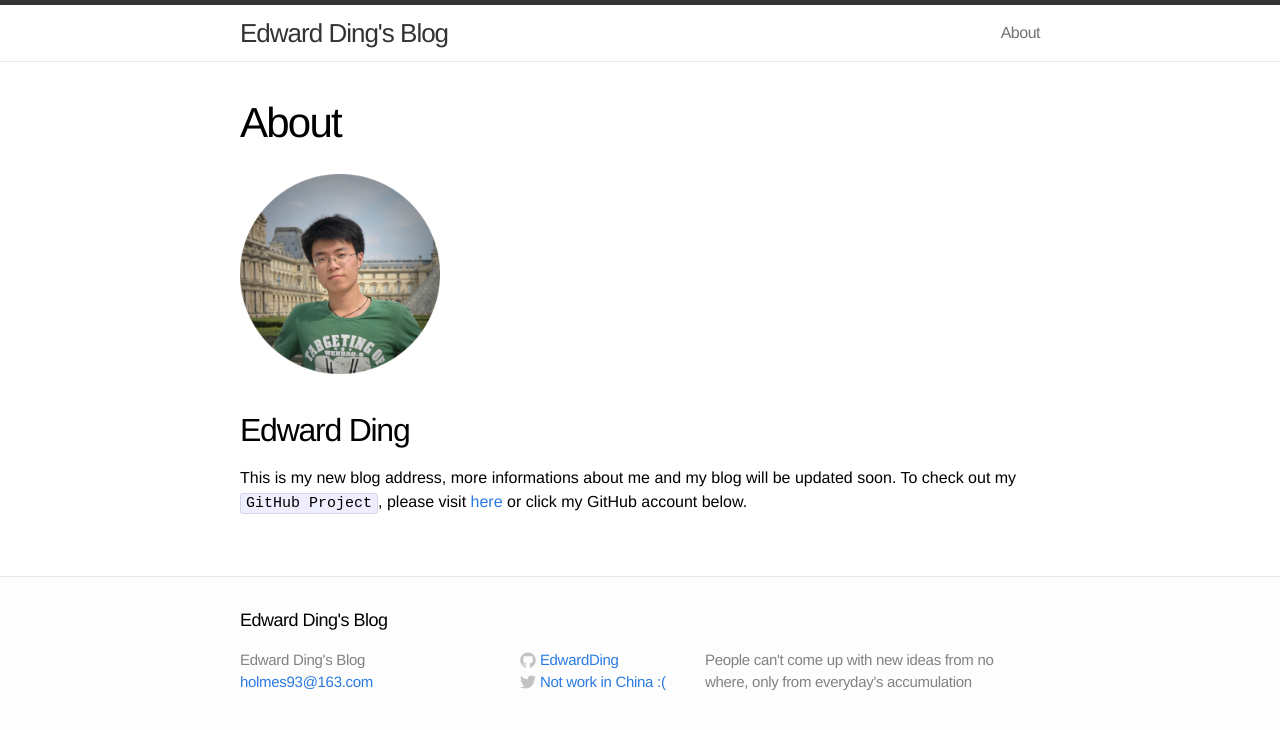
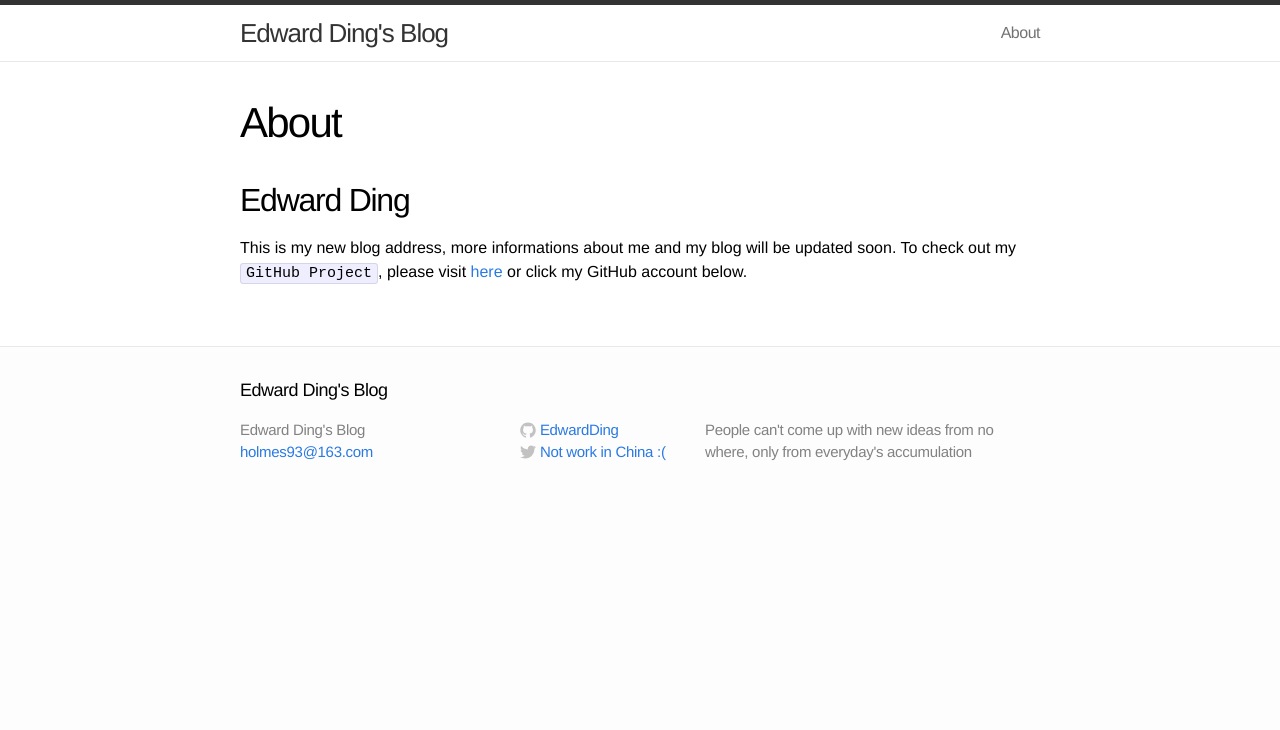
Before and after one commit to EdwardDing/EdwardDing.github.io, a Jekyll site: the page built from about.md, in a window 1280 px wide. Shown: the top 730 px of the page. Built offline with Jekyll 4.4.1, drawn with Linux system fonts in a browser that asks for light colours.

```diff
--- /dev/null
+++ b/CNAME
@@ -0,0 +1 @@
+blog.EdwardDing.com
--- a/about.md
+++ b/about.md
@@ -3,8 +3,6 @@ layout: page
 title: About
 permalink: /about/
 ---
-<img src = "/assets/avatar.png" alt = "avatar" title = "my avatar" width = "200" height = "200" align = "middle">
-<br>
 
 Edward Ding
 --------
```
